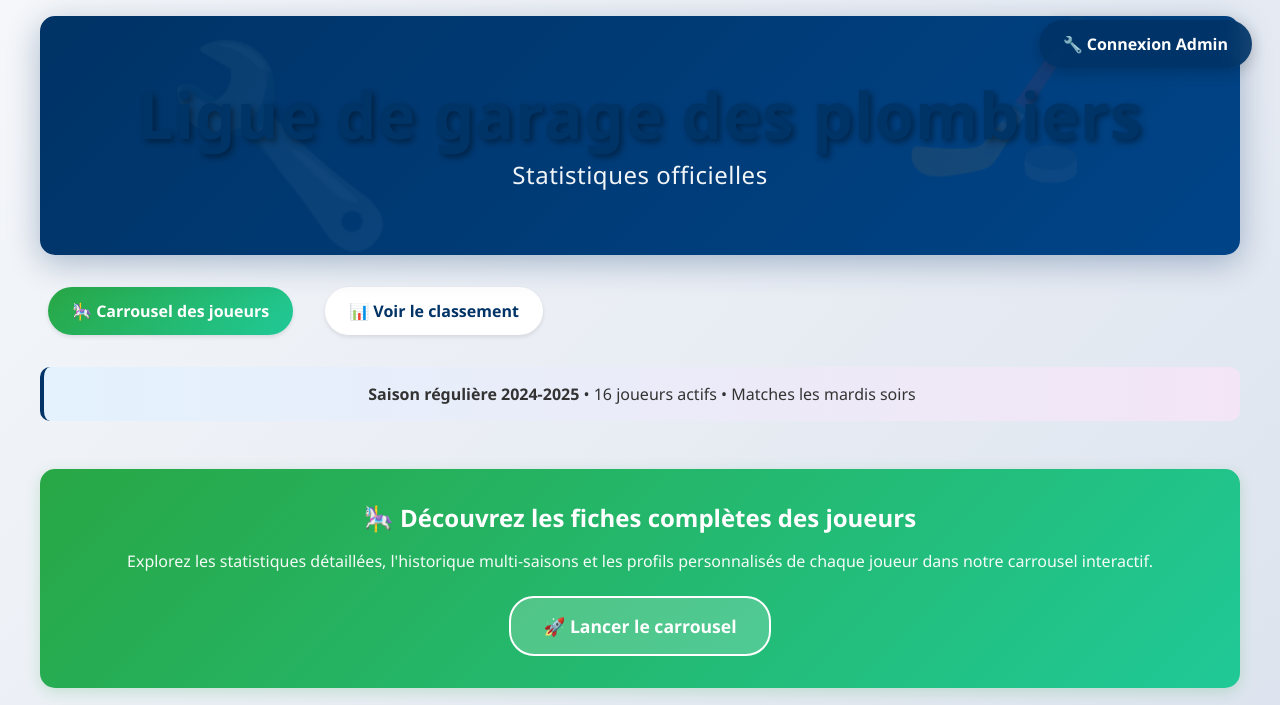
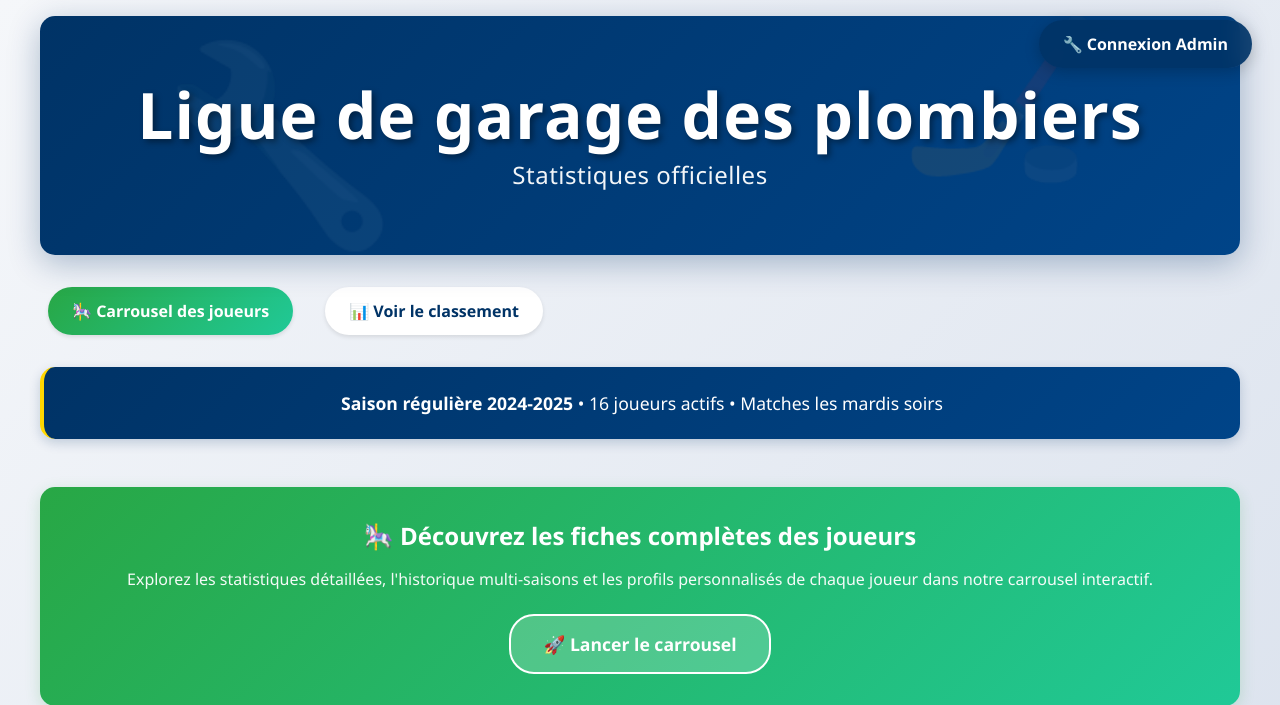
Before and after one commit to David9800-his/lesPlombiersAPP, a Flask app: page / in a window 1280 px wide. Shown: the top 705 px of the page. Run offline with Flask 3, Linux system fonts and the light colour scheme.

Commit message:
Fix header

```diff
--- a/templates/player.html
+++ b/templates/player.html
@@ -53,6 +53,7 @@
             font-weight: 900;
             letter-spacing: 1px;
             line-height: 1.1;
+            color: white;
         }
 
         .hero p {
@@ -331,12 +332,16 @@
         }
 
         .season-info {
-            background: linear-gradient(90deg, #e3f2fd, #f3e5f5);
-            padding: 1rem;
-            border-radius: 10px;
+            background: linear-gradient(135deg, #003366, #004488);
+            color: white;
+            padding: 1.5rem;
+            border-radius: 15px;
             margin-bottom: 2rem;
             text-align: center;
-            border-left: 4px solid #003366;
+            border-left: 4px solid #ffd700;
+            box-shadow: 0 4px 12px rgba(0,51,102,0.2);
+            font-size: 1.1rem;
+            font-weight: 500;
         }
 
         @media (max-width: 768px) {
```
Also changed, not shown: other parts of templates/player.html (+16 -16 lines).
